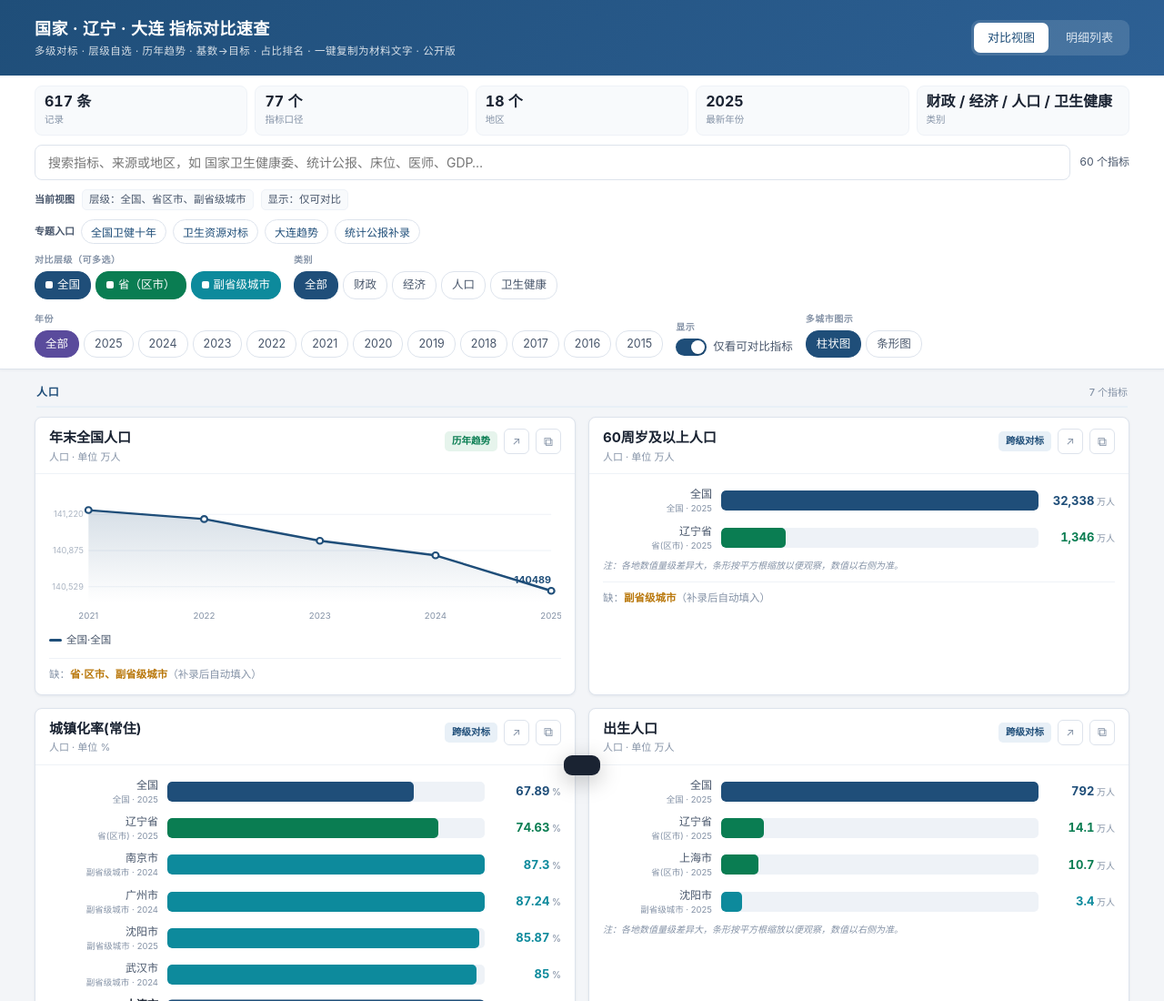
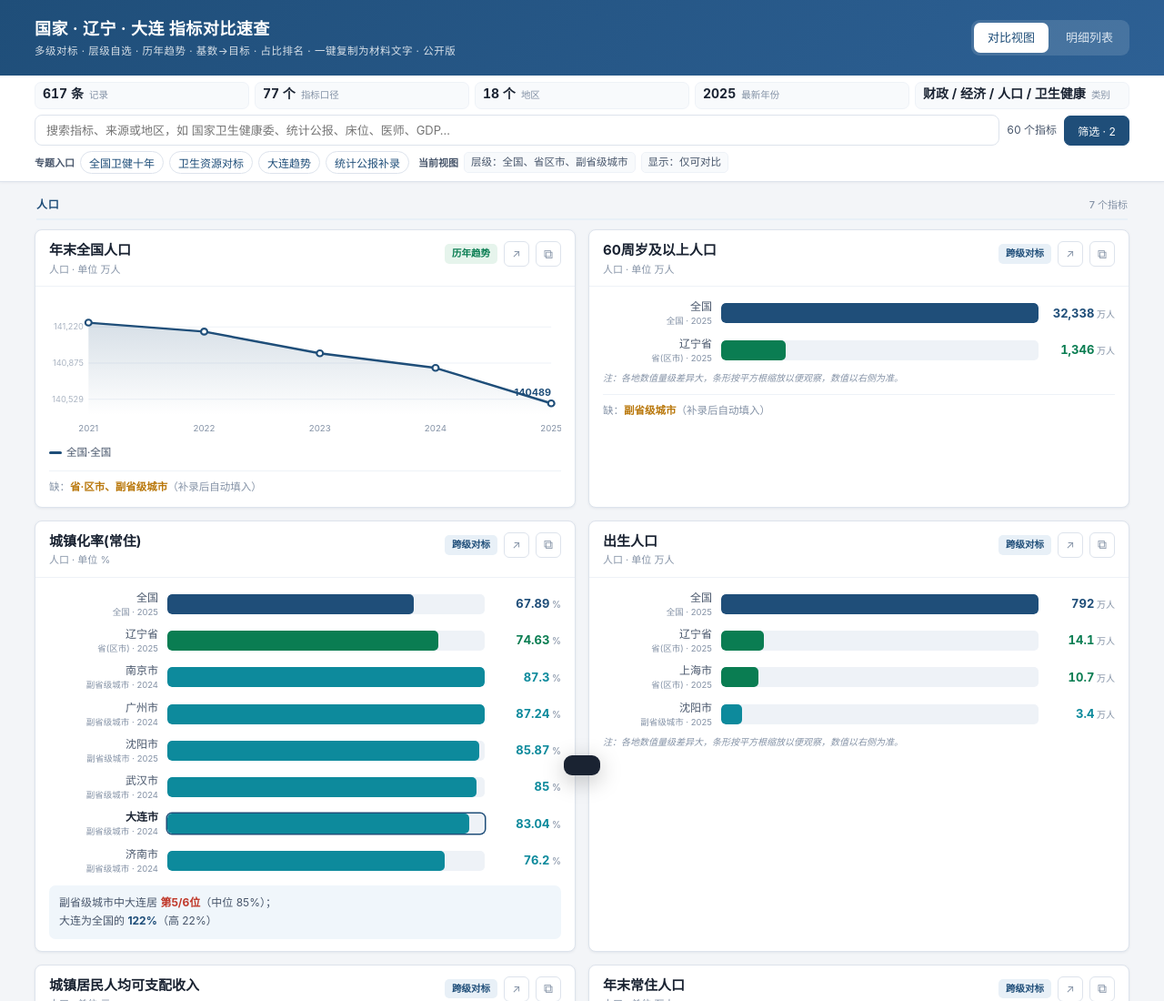
Before and after one commit to xujiann/health-indicators, a plain HTML site: page index.html in a window 1280 px wide. Shown: the top 1100 px of the page at 91% size. Drawn offline with Linux system fonts and the light colour scheme.

Commit message:
压缩筛选区显示高度

```diff
--- a/index.html
+++ b/index.html
@@ -23,22 +23,27 @@ h1 small{display:block;font-size:11.5px;font-weight:400;opacity:.82;margin-top:3
 .tab.on{background:#fff;color:var(--brand)}
 
 .controls{background:rgba(255,255,255,.96);backdrop-filter:saturate(145%) blur(8px);border-bottom:1px solid var(--line);position:sticky;top:0;z-index:30;box-shadow:0 1px 3px rgba(20,40,70,.05)}
-.controls .wrap{padding:11px 18px 12px}
-.srow{display:flex;gap:10px;align-items:center;margin-bottom:10px}
-#q{flex:1;padding:10px 14px;border:1.5px solid var(--line);border-radius:8px;font-size:14px;font-family:inherit}
+.controls .wrap{padding:7px 18px 8px}
+.srow{display:grid;grid-template-columns:minmax(0,1fr) auto auto;gap:8px;align-items:center;margin-bottom:6px}
+#q{flex:1;padding:8px 12px;border:1.5px solid var(--line);border-radius:8px;font-size:13px;font-family:inherit}
 #q:focus{outline:none;border-color:var(--brand);box-shadow:0 0 0 3px var(--brand-soft)}
 .count{font-size:12px;color:var(--ink2);white-space:nowrap;font-variant-numeric:tabular-nums}
-.summary{display:grid;grid-template-columns:repeat(5,minmax(116px,1fr));gap:8px;margin-bottom:10px}
-.stat{background:#f8fafc;border:1px solid var(--line2);border-radius:8px;padding:8px 10px;min-width:0}
-.stat b{display:block;font-size:16px;line-height:1.1;color:var(--ink);font-variant-numeric:tabular-nums;white-space:nowrap;overflow:hidden;text-overflow:ellipsis}
-.stat span{display:block;margin-top:3px;font-size:10.5px;color:var(--ink3);white-space:nowrap;overflow:hidden;text-overflow:ellipsis}
-.filterbar{display:flex;align-items:center;gap:8px;flex-wrap:wrap;margin:0 0 10px;color:var(--ink3);font-size:11.5px}
-.filterbar b{font-size:11px;color:var(--ink2);font-weight:600}
+.summary{display:grid;grid-template-columns:repeat(5,minmax(112px,1fr));gap:6px;margin-bottom:6px}
+.stat{display:flex;align-items:baseline;gap:6px;background:#f8fafc;border:1px solid var(--line2);border-radius:7px;padding:4px 8px;min-width:0;min-height:30px}
+.stat b{display:block;font-size:14px;line-height:1.1;color:var(--ink);font-variant-numeric:tabular-nums;white-space:nowrap;overflow:hidden;text-overflow:ellipsis}
+.stat span{display:block;margin-top:0;font-size:10.5px;color:var(--ink3);white-space:nowrap;overflow:hidden;text-overflow:ellipsis}
+.control-strip{display:grid;grid-template-columns:auto minmax(0,1fr);gap:10px;align-items:center;min-width:0}
+.filterbar{display:flex;align-items:center;gap:6px;flex-wrap:nowrap;overflow-x:auto;margin:0;color:var(--ink3);font-size:11.5px;min-width:0;scrollbar-width:thin}
+.filterbar b{font-size:11px;color:var(--ink2);font-weight:600;white-space:nowrap;flex:none}
 .fpill{display:inline-flex;align-items:center;max-width:220px;border:1px solid var(--line2);background:#f8fafc;border-radius:5px;padding:2px 7px;color:var(--ink2);white-space:nowrap;overflow:hidden;text-overflow:ellipsis}
-.quickbar{display:flex;align-items:center;gap:7px;flex-wrap:wrap;margin:0 0 10px;color:var(--ink3);font-size:11.5px}
-.quickbar b{font-size:11px;color:var(--ink2);font-weight:600}
-.quickchip{border:1px solid var(--line);background:#fff;color:var(--brand);border-radius:15px;padding:4px 10px;font-size:12px;cursor:pointer;font-family:inherit;transition:.12s;white-space:nowrap}
+.quickbar{display:flex;align-items:center;gap:6px;flex-wrap:nowrap;overflow-x:auto;margin:0;color:var(--ink3);font-size:11.5px;scrollbar-width:thin}
+.quickbar b{font-size:11px;color:var(--ink2);font-weight:600;white-space:nowrap;flex:none}
+.quickchip{border:1px solid var(--line);background:#fff;color:var(--brand);border-radius:15px;padding:3px 9px;font-size:12px;cursor:pointer;font-family:inherit;transition:.12s;white-space:nowrap}
 .quickchip:hover{border-color:var(--brand);background:var(--brand-soft)}
+.filter-toggle{border:1px solid var(--brand);background:var(--brand);color:#fff;border-radius:7px;padding:7px 11px;font-size:12px;font-family:inherit;cursor:pointer;white-space:nowrap;min-width:72px}
+.filter-toggle:hover{background:var(--brand2)}
+.filter-panel{display:none;margin-top:8px;padding-top:8px;border-top:1px solid var(--line2)}
+.filter-panel.open{display:block}
 .filters{display:flex;gap:14px;flex-wrap:wrap;align-items:flex-end}
 .fg{display:flex;flex-direction:column;gap:5px}
 .fl{font-size:10px;color:var(--ink3);text-transform:uppercase;letter-spacing:.5px;font-weight:600}
@@ -168,12 +173,12 @@ tbody tr:hover{background:#f9fbfd}
 
 footer{text-align:center;padding:22px;color:var(--ink3);font-size:11.5px;line-height:1.7}
 footer b{color:var(--limit)}
-@media(max-width:900px){.summary{grid-template-columns:repeat(2,minmax(0,1fr))}.summary .stat:last-child{grid-column:1/-1}}
-@media(max-width:760px){.hide-m{display:none}.tabs{order:3;width:100%}.cmpgrid{grid-template-columns:1fr}.bar{grid-template-columns:96px 1fr auto}.srow{align-items:stretch;flex-direction:column}.count{align-self:flex-end}.filterbar{font-size:11px}}
+@media(max-width:900px){.summary{display:flex;overflow-x:auto;scrollbar-width:thin}.stat{min-width:138px}.control-strip{grid-template-columns:1fr}.quickbar,.filterbar{padding-bottom:1px}}
+@media(max-width:760px){.hide-m{display:none}.tabs{order:3;width:100%}.cmpgrid{grid-template-columns:1fr}.bar{grid-template-columns:96px 1fr auto}.srow{grid-template-columns:1fr auto}.srow #q{grid-column:1/-1}.count{justify-self:start}.filterbar{font-size:11px}.filters{gap:10px}.fg{width:100%}}
 </style></head>
 <body>
 <header><div class="wrap"><div><h1>国家 · 辽宁 · 大连 指标对比速查<small>多级对标 · 层级自选 · 历年趋势 · 基数→目标 · 占比排名 · 一键复制为材料文字 · 公开版</small></h1></div><div class="tabs"><div class="tab on" data-m="compare">对比视图</div><div class="tab" data-m="list">明细列表</div></div></div></header>
-<div class="controls"><div class="wrap"><div class="summary" id="summary"></div><div class="srow"><input id="q" placeholder="搜索指标、来源或地区，如 国家卫生健康委、统计公报、床位、医师、GDP…"><span class="count" id="count"></span></div><div class="filterbar" id="filterbar"></div><div class="quickbar" id="quickbar"><b>专题入口</b><button class="quickchip" data-p="nhc">全国卫健十年</button><button class="quickchip" data-p="resource">卫生资源对标</button><button class="quickchip" data-p="dalian">大连趋势</button><button class="quickchip" data-p="bulletin">统计公报补录</button></div><div class="filters"><div class="fg" id="tierWrap"><span class="fl">对比层级（可多选）</span><div class="chips" id="fTier"></div></div><div class="fg"><span class="fl">类别</span><div class="chips" id="fCat"></div></div><div class="fg" id="subWrap" style="display:none"><span class="fl">具体分类</span><div class="chips" id="fSub"></div></div><div class="fg"><span class="fl">年份</span><div class="chips" id="fYear"></div></div><div class="fg" id="cmpToggleWrap"><span class="fl">显示</span><label class="toggle"><input type="checkbox" id="onlyCmp" checked><span class="sw"></span>仅看可对比指标</label></div><div class="fg" id="chartWrap"><span class="fl">多城市图示</span><div class="chips" id="fChart"></div></div></div></div></div>
+<div class="controls"><div class="wrap"><div class="summary" id="summary"></div><div class="srow"><input id="q" placeholder="搜索指标、来源或地区，如 国家卫生健康委、统计公报、床位、医师、GDP…"><span class="count" id="count"></span><button class="filter-toggle" id="filterToggle" type="button" aria-expanded="false">筛选</button></div><div class="control-strip"><div class="quickbar" id="quickbar"><b>专题入口</b><button class="quickchip" data-p="nhc">全国卫健十年</button><button class="quickchip" data-p="resource">卫生资源对标</button><button class="quickchip" data-p="dalian">大连趋势</button><button class="quickchip" data-p="bulletin">统计公报补录</button></div><div class="filterbar" id="filterbar"></div></div><div class="filter-panel" id="filterPanel"><div class="filters"><div class="fg" id="tierWrap"><span class="fl">对比层级（可多选）</span><div class="chips" id="fTier"></div></div><div class="fg"><span class="fl">类别</span><div class="chips" id="fCat"></div></div><div class="fg" id="subWrap" style="display:none"><span class="fl">具体分类</span><div class="chips" id="fSub"></div></div><div class="fg"><span class="fl">年份</span><div class="chips" id="fYear"></div></div><div class="fg" id="cmpToggleWrap"><span class="fl">显示</span><label class="toggle"><input type="checkbox" id="onlyCmp" checked><span class="sw"></span>仅看可对比指标</label></div><div class="fg" id="chartWrap"><span class="fl">多城市图示</span><div class="chips" id="fChart"></div></div></div></div></div></div>
 <main><div class="wrap"><div id="compareView"></div><div id="listView" style="display:none"><table><thead><tr><th data-k="indicator">指标</th><th data-k="value">数值</th><th data-k="nature">性质</th><th data-k="year">年度</th><th data-k="region">地区</th><th data-k="source" class="hide-m">来源</th></tr></thead><tbody id="rows"></tbody></table></div><div class="empty" id="empty" style="display:none"><b>没有匹配的指标</b>换个关键词或关闭"仅看可对比"</div></div></main>
 <div id="toast"></div>
 <footer>数据来源：国家统计局、财政部及地方统计公报、财政公开数据、经确认可公开的副省级城市对标数据。<br>本页不含未确认公开的规划征求意见稿、重点工作任务等内部政策文件；引用请以原始公报或正式来源为准。</footer>
@@ -276,6 +281,12 @@ function applyPreset(name){
 }
 
 document.querySelectorAll('#quickbar .quickchip').forEach(btn=>btn.onclick=()=>applyPreset(btn.dataset.p));
+function setFiltersOpen(open){
+  $('#filterPanel').classList.toggle('open',open);
+  $('#filterToggle').setAttribute('aria-expanded',open?'true':'false');
+}
+$('#filterToggle').onclick=()=>{setFiltersOpen(!$('#filterPanel').classList.contains('open'));renderSummary();};
+setFiltersOpen(false);
 
 document.querySelectorAll('.tab').forEach(t=>t.onclick=()=>{
   document.querySelectorAll('.tab').forEach(x=>x.classList.remove('on'));t.classList.add('on');
@@ -331,6 +342,9 @@ function renderSummary(){
   if(state.mode==='compare')parts.push(['层级',tiers.join('、')||'未选择']);
   if(state.mode==='compare'&&state.onlyCmp)parts.push(['显示','仅可对比']);
   $('#filterbar').innerHTML='<b>当前视图</b>'+(parts.length?parts.map(([k,v])=>'<span class="fpill">'+esc(k)+'：'+esc(v)+'</span>').join(''):'<span class="fpill">全部公开指标</span>');
+  const open=$('#filterPanel').classList.contains('open');
+  const active=parts.length;
+  $('#filterToggle').textContent=(open?'收起':'筛选')+(active?' · '+active:'');
 }
 
 function groupInfo(recs){
```
